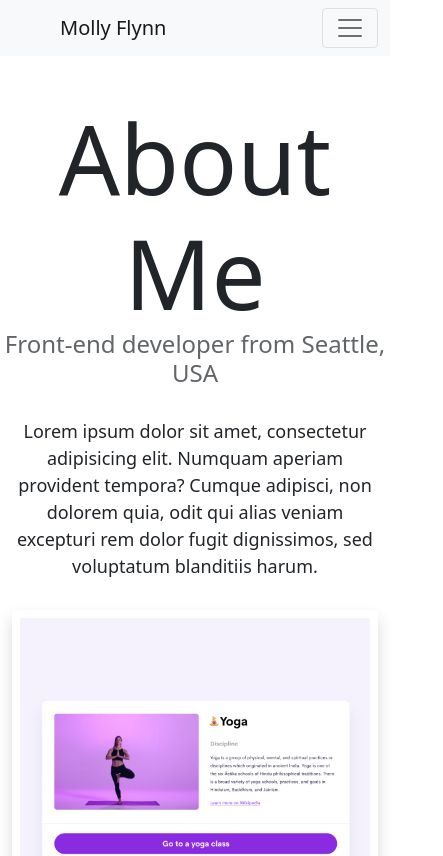
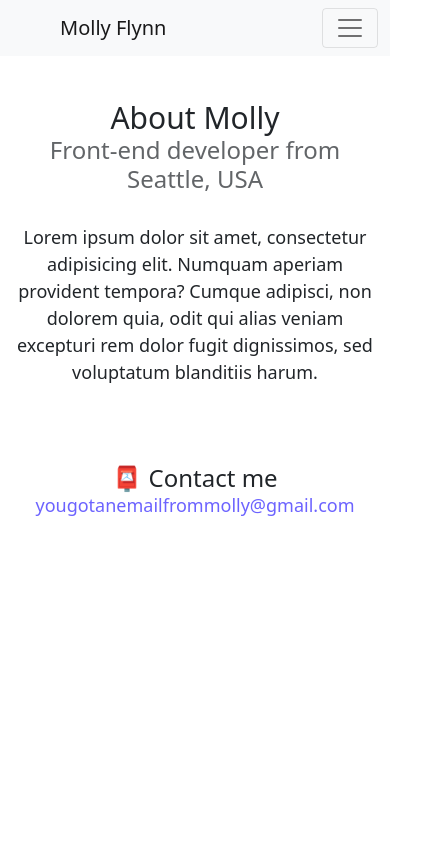
Before and after one commit to mfflynnnn/dummy-portfolio, a plain HTML site: page about.html in a window 390 px wide. Shown: the top 856 px of the page, 443 px wide, since content can reach past the window. Drawn offline with nearby package versions, Linux system fonts and the light colour scheme.

Commit message:
Updated CSS to be responsive for mobile devices

```diff
--- a/about.html
+++ b/about.html
@@ -58,7 +58,7 @@
         </div>
       </div>
     </nav>
-    <h1>About Me</h1>
+    <h1>About Molly</h1>
     <h3>Front-end developer from Seattle, USA</h3>
     <div class="about-paragraph text-center">
       <p>
--- a/src/style.css
+++ b/src/style.css
@@ -94,8 +94,25 @@ p {
   text-decoration: underline;
 }
 
-@media (min-width: 576px) {
+@media (max-width: 576px) {
+  body {
+    text-align: center;
+  }
   h1 {
-    font-size: 60px;
+    font-size: 30px;
+  }
+  h2 {
+    font-size: 24px;
+    margin: 0 auto;
+  }
+  h3 {
+    padding: 0 10px;
+    text-overflow: clip;
+  }
+  img {
+    display: none;
+  }
+  .email-link {
+    font-size: 18px;
   }
 }
```
